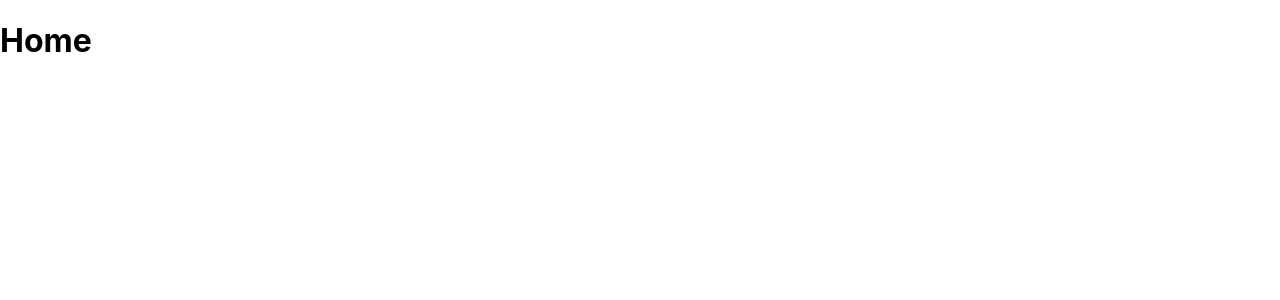
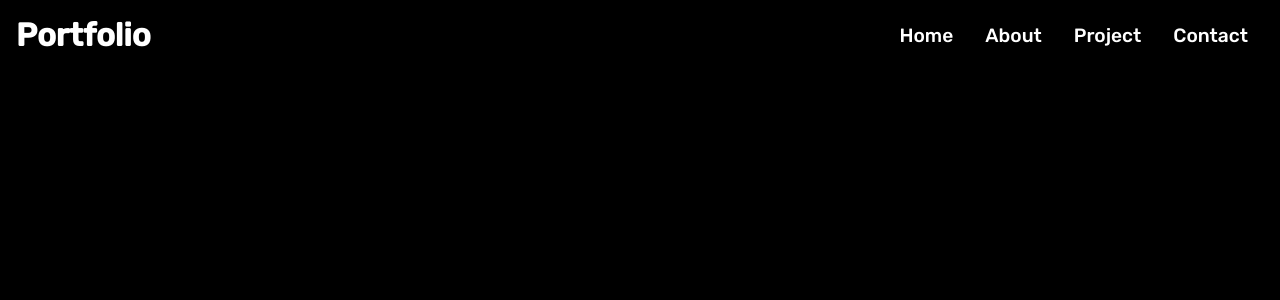
Before and after one commit to Vansh-Narang/My-Portfolio, a React (Create React App) app: page / in a window 1280 px wide. Shown: the top 300 px of the page. Built offline with nearby package versions, Linux system fonts and the light colour scheme.

Commit message:
NavBar Completed

```diff
--- a/src/App.js
+++ b/src/App.js
@@ -1,7 +1,6 @@
 import React from "react";
 import "./index.css";
 import {
-  BrowserRouter as Router,
   Routes,
   Route
 } from "react-router-dom";
--- /dev/null
+++ b/src/components/Navbar.js
@@ -0,0 +1,40 @@
+import React from 'react'
+import { useState } from 'react';
+import { FaBars, FaTimes } from 'react-icons/fa';
+import "./NavbarStyles.css"
+import { Link } from "react-router-dom";
+
+const Navbar = () => {
+
+    const [click, setClick] = useState(false)
+    const handleClick = () => setClick(!click)
+    return (
+        <div className='header'>
+            <Link to='/'>
+                <h1>
+                    Portfolio
+                </h1>
+            </Link>
+            <ul className={click ? "nav-menu active" : "nav-menu "}>
+                <li>
+                    <Link to='/'>Home</Link>
+                </li>
+                <li>
+                    <Link to='/about'>About</Link>
+                </li>
+                <li>
+                    <Link to='/Project'>Project</Link>
+                </li>
+                <li>
+                    <Link to='/Contact'>Contact</Link>
+                </li>
+            </ul>
+            <div className='hamburger' onClick={handleClick}>
+                {click ? <FaTimes size={20} style={{ color: '#fff' }} /> : <FaBars size={20} style={{ color: '#fff' }} />}
+            </div>
+
+        </div >
+    )
+}
+
+export default Navbar
--- /dev/null
+++ b/src/components/NavbarStyles.css
@@ -0,0 +1,60 @@
+.header {
+    display: flex;
+    justify-content: space-between;
+    align-items: center;
+    padding: 1rem;
+}
+
+/* use mediaqueries for making navbar responsive */
+
+.nav-menu {
+    display: flex;
+}
+
+.nav-menu li {
+    padding: 0 1rem;
+}
+
+.nav-menu li a {
+    font-size: 1.2rem;
+    font-weight: 500;
+}
+
+.hamburger {
+    display: none;
+}
+
+@media screen and (max-width: 768px) {
+
+    /* tags used in this for making navbar responsive */
+    .nav-menu {
+        flex-direction: column;
+        justify-content: center;
+        align-items: center;
+        width: 100%;
+        height: 100vh;
+        background: rgba(0, 0, 0, 0.9);
+        position: absolute;
+        top: 0;
+        left: -100%;
+        z-index: -3;
+        transition: 0.3s;
+    }
+
+    .nav-menu.active {
+        left: 0;
+    }
+
+    .nav-menu li {
+        padding: 1rem 0;
+    }
+
+    .nav-menu li a {
+        font-size: 2rem;
+    }
+
+    .hamburger {
+        display: initial;
+    }
+
+}
--- a/src/index.css
+++ b/src/index.css
@@ -1,13 +1,47 @@
-body {
+@import url('https://fonts.googleapis.com/css2?family=Outfit:wght@100;200;300;400;500;600;700;800;900&family=Rubik:wght@500&display=swap');
+
+* {
+  box-sizing: border-box;
   margin: 0;
-  font-family: -apple-system, BlinkMacSystemFont, 'Segoe UI', 'Roboto', 'Oxygen',
-    'Ubuntu', 'Cantarell', 'Fira Sans', 'Droid Sans', 'Helvetica Neue',
-    sans-serif;
-  -webkit-font-smoothing: antialiased;
-  -moz-osx-font-smoothing: grayscale;
+  padding: 0;
+  font-family: 'Outfit', sans-serif;
+  font-family: 'Rubik', sans-serif;
 }
 
-code {
-  font-family: source-code-pro, Menlo, Monaco, Consolas, 'Courier New',
-    monospace;
+body {
+  background: black;
 }
+
+h1,
+h4,
+p,
+a {
+  color: white;
+  text-decoration: none;
+}
+
+ul {
+  list-style-type: none;
+}
+
+.btn {
+  padding: 12px 32px;
+  font-size: 1rem;
+  text-transform: uppercase;
+  background: rgb(248, 217, 15);
+  color: #222;
+  border: 1px solid #fff;
+  font-weight: 600;
+  cursor: pointer;
+}
+
+.btn-light {
+  background: transparent;
+  color: #fff;
+}
+
+.btn:hover {
+  background: rgba(255, 255, 255, 0);
+  color: #fff;
+  transition: 0.3s;
+}
--- a/src/routes/Home.js
+++ b/src/routes/Home.js
@@ -1,9 +1,9 @@
 import React from 'react'
-
+import Navbar from "../components/Navbar";
 const Home = () => {
     return (
         <div>
-            <h1>Home</h1>
+            <Navbar />
         </div>
     )
 }
```
